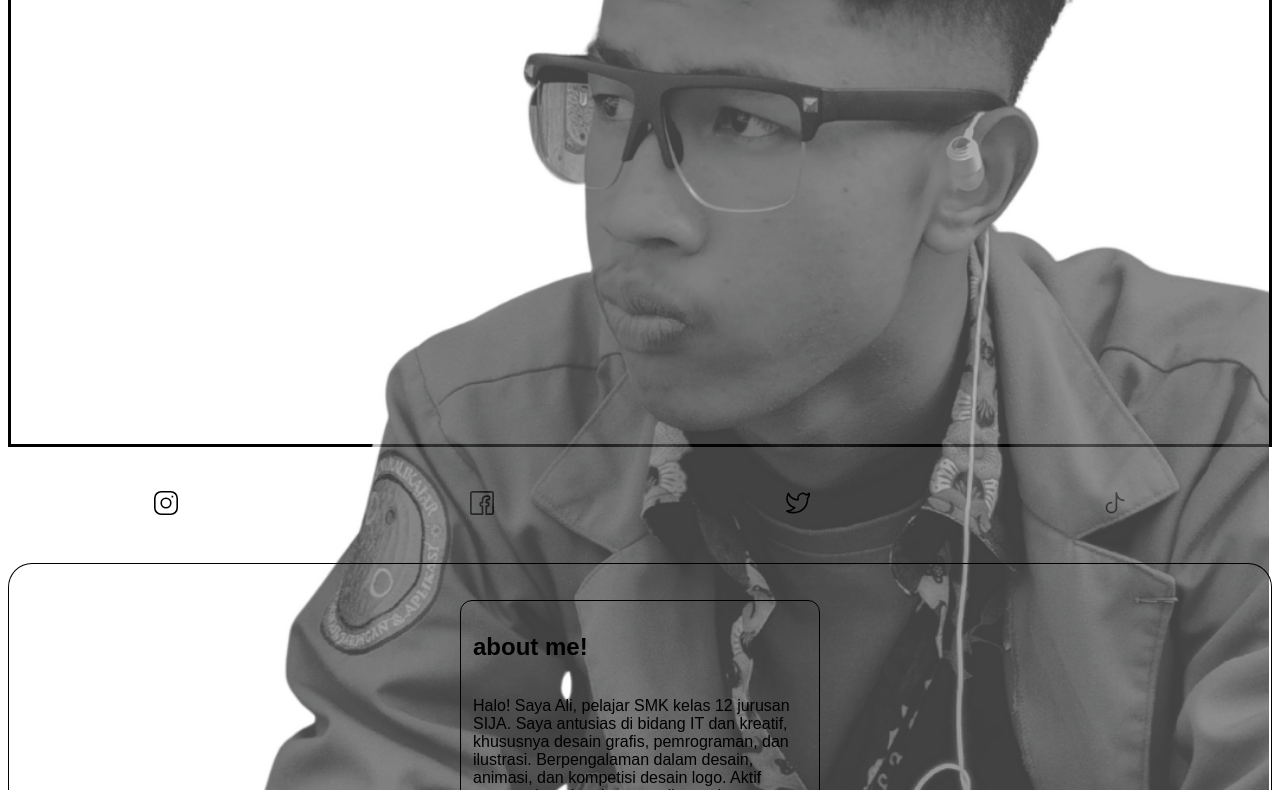
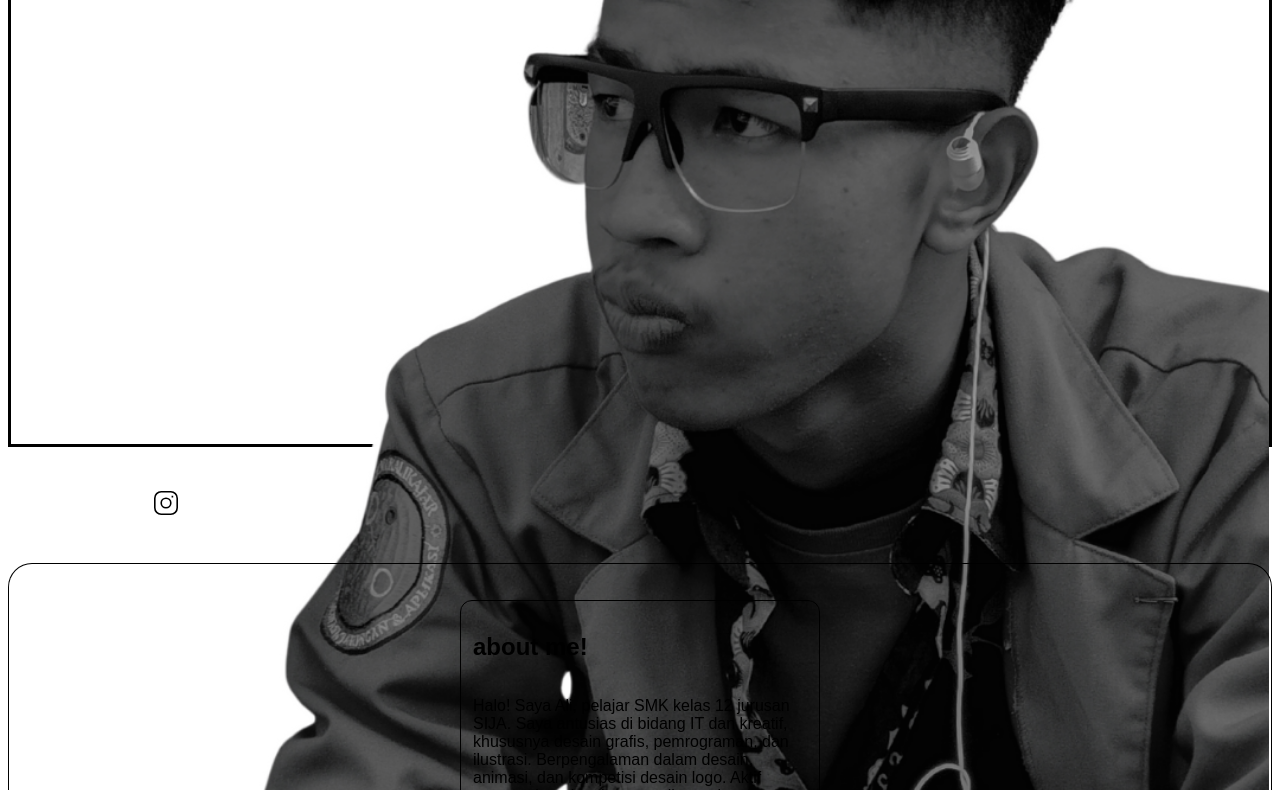
Before and after one commit to alw-bruh/p1.github.io, a plain HTML site: page index.html in a window 1280 px wide. Shown: the part 383-1173 px from the top of the page. Drawn offline with Linux system fonts and the light colour scheme.

Commit message:
Add files via upload

```diff
--- a/style.css
+++ b/style.css
@@ -87,7 +87,7 @@ max-height: 720px;
   object-fit: cover;
 
   z-index: -1;
-  opacity: 0.75;
+
 }
 #about {
   position: sticky;
```
